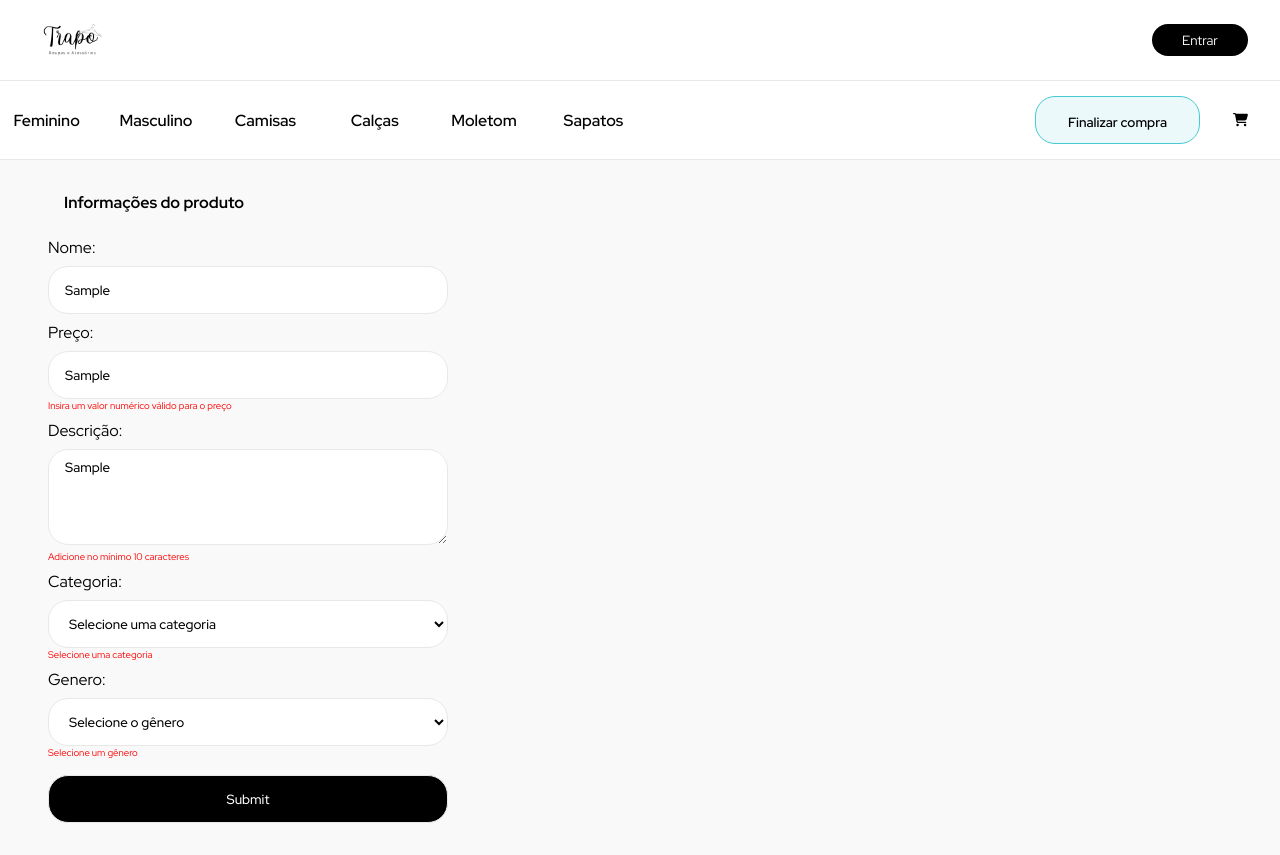
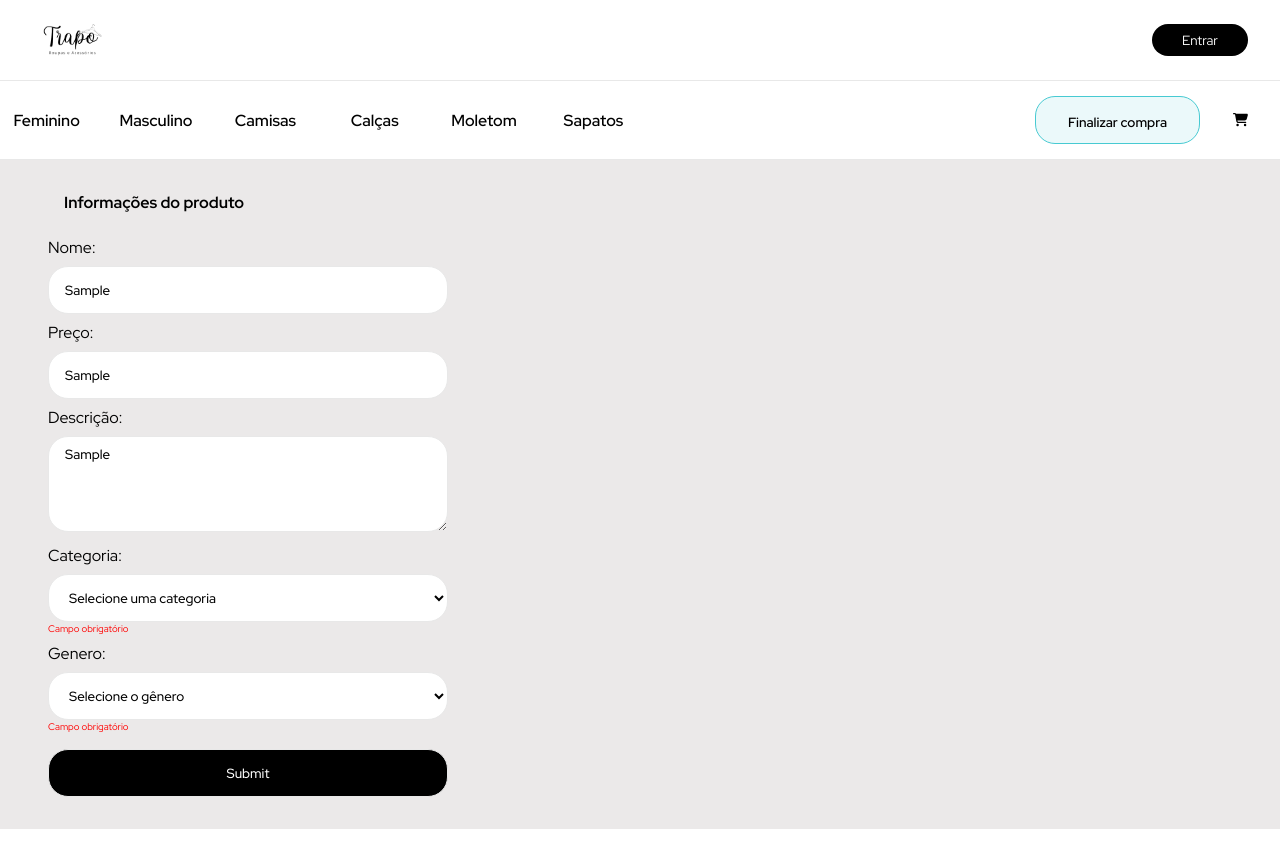
Before and after one commit to Talyson-Ferreira1/Trapo, a Next.js app: page /Register-product in a window 1280 px wide. Both pictures are taken after typing "Sample", "Sample", "Sample" into the empty fields and a click on the input 248 px from the left and 747 px from the top of the page. After the commit the page ends 829 px from the top, so only its background shows below. Built offline with nearby package versions, Linux system fonts and the light colour scheme.

Commit message:
Configurando a validação da libry Formik da forma correta

```diff
--- a/package.json
+++ b/package.json
@@ -15,7 +15,7 @@
     "eslint-config-next": "13.4.6",
     "firebase": "^9.22.2",
     "formik": "^2.4.2",
-    "next": "13.4.6",
+    "next": "^13.4.6",
     "react": "18.2.0",
     "react-dom": "18.2.0"
   },
--- a/src/app/Register-product/page.jsx
+++ b/src/app/Register-product/page.jsx
@@ -20,13 +20,9 @@ export default function Register() {
   const docRef = doc(SendProductCollection, 'AllProducts');
 
   const sendAllProductInformation = () => {
-    let idProduct = generateProductId();
-    let arrayCurrentProduct = Object.values(currentProduct);
 
-    if (!arrayCurrentProduct.some((elemento) => elemento === '')) {
-      sendInformation(idProduct, currentProduct.product_information);
-      uploadImagesToStorage(idProduct, currentProduct.product_images);
-    }
+    console.log("informações enviadas")
+
   };
 
   const getProductInformation = (info) => {
@@ -35,6 +31,10 @@ export default function Register() {
       product_information: info,
     }));
   };
+
+  const getSubmitAction = (value) =>{
+    console.log("submit"+ value)
+  }
 
   const generateProductId = () => {
     const characters =
@@ -64,13 +64,11 @@ export default function Register() {
     }
   };
 
-  useEffect(() => {
-    sendAllProductInformation();
-  }, [currentProduct]);
+
 
   return (
     <main className="container-Register">
-      <RegisterProductInfo sendInfo={getProductInformation} />
+      <RegisterProductInfo sendInfo={getProductInformation} listenerSubmit={getSubmitAction}/>
     </main>
   );
 }
--- a/src/app/components/register-product-information/register-information.jsx
+++ b/src/app/components/register-product-information/register-information.jsx
@@ -4,95 +4,63 @@ import PropTypes from 'prop-types';
 import { useFormik } from 'formik';
 import './style.css';
 
-export default function RegisterProductInfo({ sendInfo }) {
+export default function RegisterProductInfo({ sendInfo, listenerSubmit }) {
   const [errors, setErrors] = useState({});
 
+  const initialValues = {
+    name_product: '',
+    price_product: '',
+    description_product: '',
+    category_product: '',
+    gener_product: '',
+  }
+
+  const onSubmit = values => {
+    console.log(values)
+  }
+
+  const validate = values => {
+    let errors = {}
+
+    if(!values.name_product){
+      errors.name_product = "Campo obrigatório"
+    }else if(values.name_product < 5){
+      errors.name_product = "O nome deve conter no mínimo 5 caracteres"
+
+    }
+
+    if(!values.price_product){
+      errors.price_product = "Campo obrigatório"
+    }
+
+    if(!values.description_product){
+      errors.description_product = "Campo obrigatório"
+    }
+
+    if(!values.category_product){
+      errors.category_product = "Campo obrigatório"
+    }
+
+    if(!values.gener_product){
+      errors.gener_product = "Campo obrigatório"
+    }
+
+    return errors;
+  }
+
   const formik = useFormik({
-    initialValues: {
-      name_product: '',
-      price_product: '',
-      description_product: '',
-      category_product: '',
-      gener_product: '',
-    },
+    initialValues,
+    onSubmit,
+    validate
   });
 
-  const validate = (values) => {
-    setErrors({
-      name_product: '',
-      price_product: '',
-      description_product: '',
-      category_product: '',
-      gener_product: '',
-    });
 
-    if (values.name_product === '' || values.name_product.length < 5) {
-      setErrors((prev) => ({
-        ...prev,
-        name_product: 'Adicione no mínimo 5 caracteres',
-      }));
-    }
-
-    const priceRegex = /^\d+(\.\d{1,2})?$/;
-    if (!priceRegex.test(values.price_product)) {
-      setErrors((prev) => ({
-        ...prev,
-        price_product: 'Insira um valor numérico válido para o preço',
-      }));
-    }
-
-    if (values.description_product.length < 10) {
-      setErrors((prev) => ({
-        ...prev,
-        description_product: 'Adicione no mínimo 10 caracteres',
-      }));
-    }
-
-    if (values.category_product === '') {
-      setErrors((prev) => ({
-        ...prev,
-        category_product: 'Selecione uma categoria',
-      }));
-    }
-
-    if (values.gener_product === '') {
-      setErrors((prev) => ({
-        ...prev,
-        gener_product: 'Selecione um gênero',
-      }));
-    }
-  };
-
-  useEffect(() => {
-    const errorValues = Object.values(errors);
-    const hasError = errorValues.map(function (elemento) {
-      if (elemento == false) {
-        return false;
-      } else {
-        return true;
-      }
-    });
-
-    if (hasError.some((elemento) => elemento === true)) {
-      console.log('possui erros');
-    } else {
-      sendInfoToDataBase();
-    }
-  }, [errors]);
-
-  const sendInfoToDataBase = () => {
-    sendInfo(formik.values);
-  };
-
-  const handleSubmit = (event) => {
-    event.preventDefault();
-  };
 
   return (
     <section className="form-info-poduct">
       <h2>Informações do produto</h2>
 
-      <form onSubmit={handleSubmit}>
+      <form onSubmit={formik.handleSubmit}>
         <label htmlFor="name-product">Nome:</label>
         <input
           type="text"
@@ -101,10 +69,11 @@ export default function RegisterProductInfo({ sendInfo }) {
           name="name_product"
           placeholder="Camisa vermelha"
           onChange={formik.handleChange}
+          onBlur={formik.handleBlur}
           value={formik.values.name_product}
         />
-        {errors.name_product && (
-          <span className="warning">{errors.name_product}</span>
+        {(formik.touched.name_product && formik.errors.name_product) && (
+          <span className="warning">{formik.errors.name_product}</span>
         )}
 
         <label htmlFor="price-product">Preço:</label>
@@ -115,10 +84,11 @@ export default function RegisterProductInfo({ sendInfo }) {
           name="price_product"
           placeholder="20,99"
           onChange={formik.handleChange}
+          onBlur={formik.handleBlur}
           value={formik.values.price_product}
         />
-        {errors.price_product && (
-          <span className="warning">{errors.price_product}</span>
+        {(formik.touched.name_product && formik.errors.price_product) && (
+          <span className="warning">{formik.errors.price_product}</span>
         )}
 
         <label htmlFor="description-product">Descrição:</label>
@@ -130,10 +100,11 @@ export default function RegisterProductInfo({ sendInfo }) {
           cols="50"
           placeholder="descreva o produto"
           onChange={formik.handleChange}
+          onBlur={formik.handleBlur}
           value={formik.values.description_product}
         ></textarea>
-        {errors.description_product && (
-          <span className="warning">{errors.description_product}</span>
+        {(formik.touched.name_product && formik.errors.description_product) && (
+          <span className="warning">{formik.errors.description_product}</span>
         )}
 
         <label htmlFor="category-product">Categoria:</label>
@@ -142,6 +113,7 @@ export default function RegisterProductInfo({ sendInfo }) {
           id="category-product"
           name="category_product"
           onChange={formik.handleChange}
+          onBlur={formik.handleBlur}
           value={formik.values.category_product}
         >
           <option value="" disabled defaultValue hidden>
@@ -153,8 +125,8 @@ export default function RegisterProductInfo({ sendInfo }) {
           <option value="moletons">Moletons</option>
           <option value="chapeus">chapeis</option>
         </select>
-        {errors.category_product && (
-          <span className="warning">{errors.category_product}</span>
+        {(formik.touched.name_product && formik.errors.category_product) && (
+          <span className="warning">{formik.errors.category_product}</span>
         )}
 
         <label htmlFor="gener-product">Genero:</label>
@@ -163,6 +135,7 @@ export default function RegisterProductInfo({ sendInfo }) {
           id="gener-product"
           name="gener_product"
           onChange={formik.handleChange}
+          onBlur={formik.handleBlur}
           value={formik.values.gener_product}
         >
           <option value="" disabled defaultValue hidden>
@@ -172,8 +145,8 @@ export default function RegisterProductInfo({ sendInfo }) {
           <option value="Masculino">Masculino</option>
           <option value="Unissex">Unissex</option>
         </select>
-        {errors.gener_product && (
-          <span className="warning">{errors.gener_product}</span>
+        {(formik.touched.name_product && formik.errors.gener_product) && (
+          <span className="warning">{formik.errors.gener_product}</span>
         )}
 
         <input
@@ -188,4 +161,5 @@ export default function RegisterProductInfo({ sendInfo }) {
 
 RegisterProductInfo.propTypes = {
   sendInfo: PropTypes.func.isRequired,
+  listenerSubmit: PropTypes.func.isRequired,
 };
--- a/src/app/globals.css
+++ b/src/app/globals.css
@@ -3,7 +3,7 @@
 :root {
 
   --cinza: #e8e8e8;
-  --gray-scale-1:#f9f9f9;
+  --gray-scale-1:#ebe9e9;
   --gray-scale-2:#e8e8e8;
   --background-button: #ebf9fa;
   --border-button: #47cad2;
```
Also changed, not shown: src/app/clipboard.jsx (added, +64 -0 lines), 1 other file (tests, documents, lock files or other folders).
